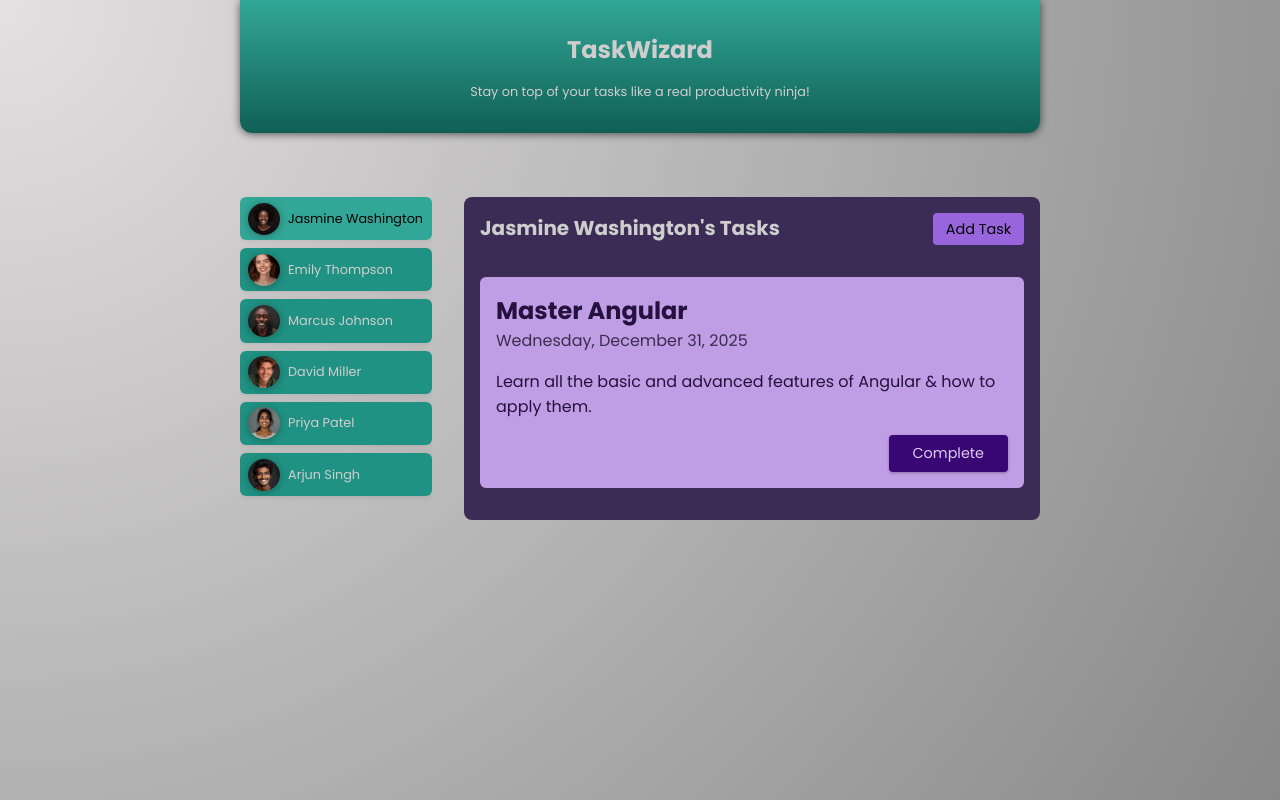
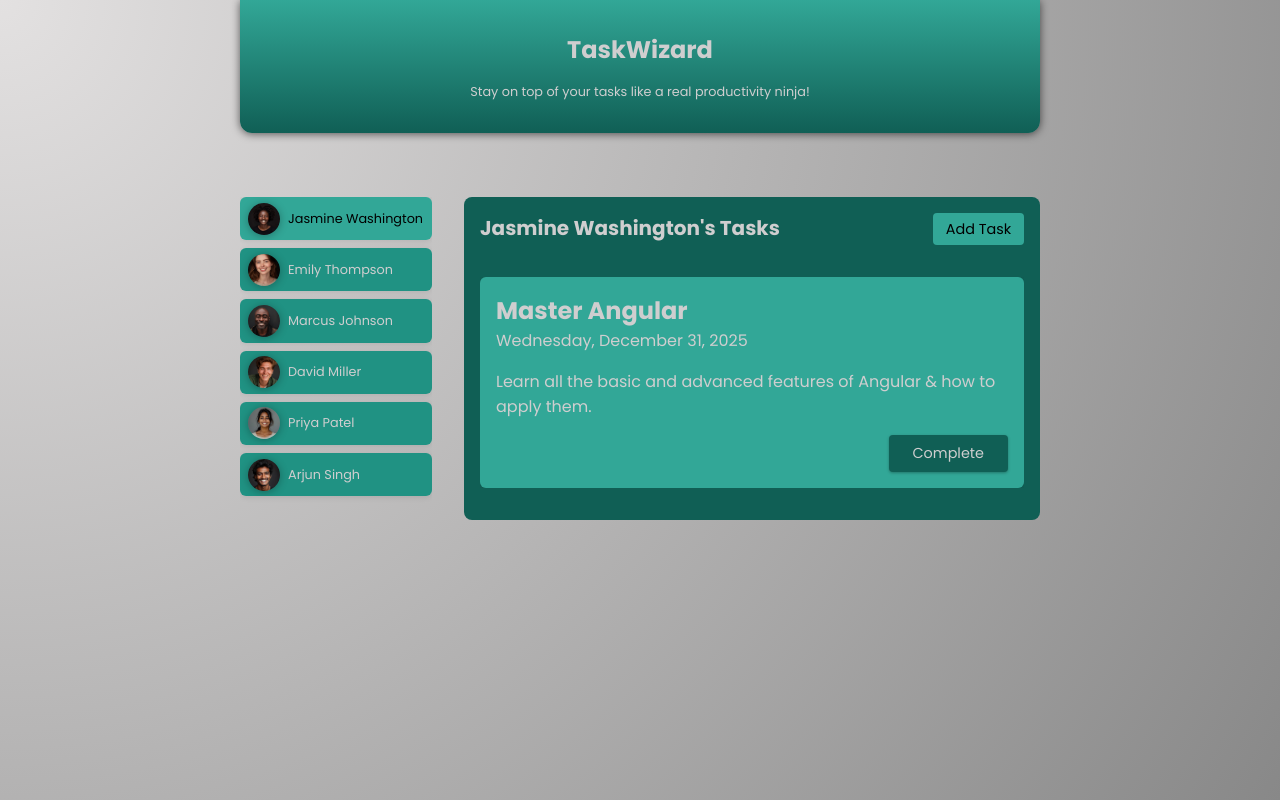
Before and after one commit to equenum/angular_projects, an Angular app in the folder to_do_app/: page / in a window 1280 px wide. Both pictures are taken after a click on the button "Jasmine Washington". Built offline with nearby package versions, Linux system fonts and the light colour scheme.

Commit message:
Adjust styling to unify colors

```diff
--- a/to_do_app/src/app/tasks/new-task/new-task.component.css
+++ b/to_do_app/src/app/tasks/new-task/new-task.component.css
@@ -10,7 +10,7 @@
 dialog {
   width: 90%;
   max-width: 30rem;
-  background-color: #433352;
+  background-color: #105f55;
   border-radius: 6px;
   border: none;
   box-shadow: 0 1px 6px rgba(0, 0, 0, 0.4);
@@ -21,14 +21,14 @@ dialog {
 
 h2 {
   margin: 0;
-  color: #d0c2e1;
+  color: #cfcecf;
 }
 
 label {
   display: block;
   font-weight: bold;
   font-size: 0.85rem;
-  color: #ab9ac0;
+  color: #cfcecf;
 }
 
 input,
@@ -38,7 +38,7 @@ textarea {
   padding: 0.15rem 0.25rem;
   border-radius: 4px;
   border: 1px solid #ab9ac0;
-  background-color: #d0c2e1;
+  background-color: #cfcfcf;
 }
 
 .actions {
@@ -58,23 +58,23 @@ button {
 }
 
 button[type="button"] {
-  color: #bdadcf;
+  color: #cfcecf;
 }
 
 button[type="button"]:hover,
 button[type="button"]:active {
-  color: #d0c2e1;
+  color: #cfcecf;
 }
 
 button[type="submit"] {
-  background-color: #9c73ca;
+  background-color: #3cbead;
   box-shadow: 0 1px 3px rgba(0, 0, 0, 0.3);
   transition: all 0.3s ease;
 }
 
 button[type="submit"]:hover,
 button[type="submit"]:active {
-  background-color: #895cce;
+  background-color: #3cbead;
   box-shadow: 0 1px 6px rgba(0, 0, 0, 0.3);
 }
 
--- a/to_do_app/src/app/tasks/task/task.component.css
+++ b/to_do_app/src/app/tasks/task/task.component.css
@@ -1,7 +1,7 @@
 article {
   padding: 1rem;
-  color: #25113d;
-  background-color: #bf9ee5;
+  color: #cfcecf;
+  background-color: #32a797;
 }
 
 h2 {
@@ -9,7 +9,7 @@ h2 {
 }
 
 time {
-  color: #3c2c50;
+  color: #cfcecf;
 }
 
 .actions {
@@ -21,8 +21,8 @@ time {
   font: inherit;
   font-size: 0.9rem;
   cursor: pointer;
-  background-color: #380774;
-  color: #decdf2;
+  background-color: #105f55;
+  color: #cfcecf;
   border-radius: 4px;
   padding: 0.5rem 1.5rem;
   border: none;
@@ -32,6 +32,6 @@ time {
 
 .actions button:hover,
 .actions button:active {
-  background-color: #4a0774;
+  background-color: #3cbead;
   box-shadow: 0 1px 6px rgba(0, 0, 0, 0.3);
 }
--- a/to_do_app/src/app/tasks/tasks.component.css
+++ b/to_do_app/src/app/tasks/tasks.component.css
@@ -3,7 +3,7 @@
   border-radius: 8px;
   max-height: 60vh;
   overflow: auto;
-  background-color: #3a2c54;
+  background-color: #105f55;
 }
 
 header {
@@ -29,7 +29,7 @@ menu {
 menu button {
   font: inherit;
   cursor: pointer;
-  background-color: #9965dd;
+  background-color: #32a797;
   border-radius: 4px;
   border: none;
   padding: 0.35rem 0.8rem;
@@ -38,7 +38,7 @@ menu button {
 
 menu button:hover,
 menu button:active {
-  background-color: #a565dd;
+  background-color: #3cbead;
 }
 
 ul {
```
